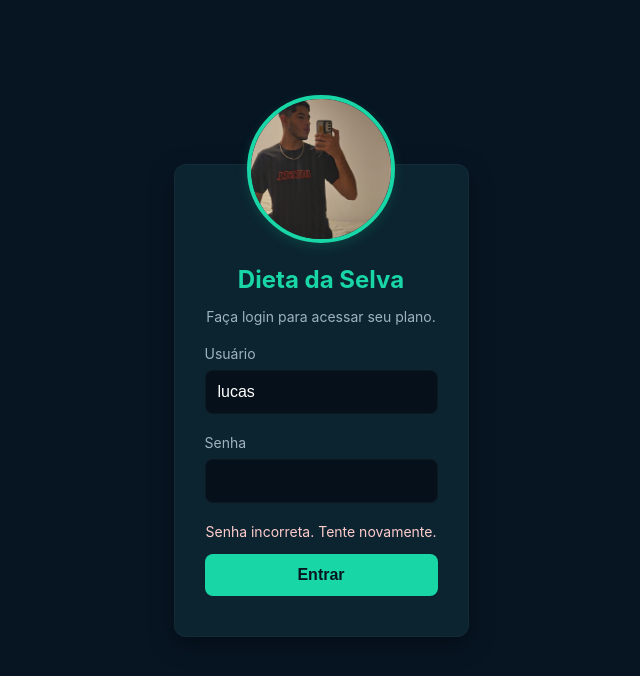
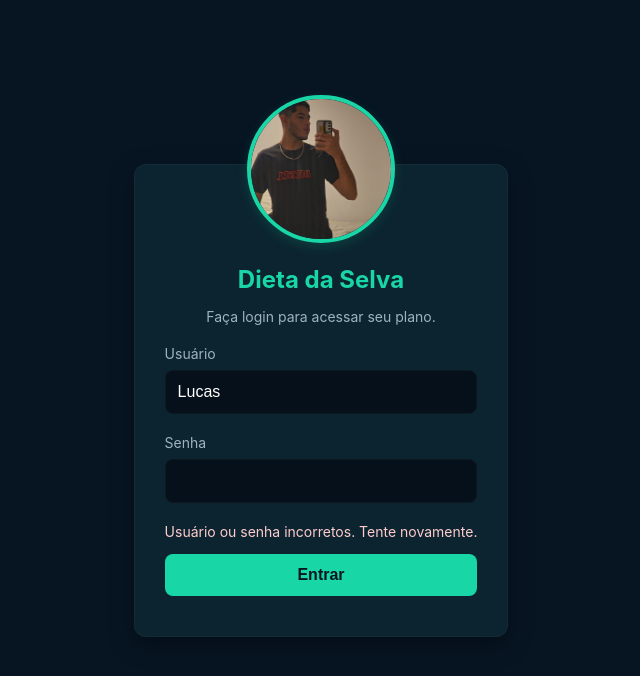
Before and after one commit to lczs27/dieta-da-selva, a plain HTML site: page login.html in a window 1280 px wide. Both pictures are taken after typing "Sample123" into the empty fields and a click on the button "Entrar". Shown: the whole page, without its empty margins (319-959 px from the left). Drawn offline with Linux system fonts and the light colour scheme.

Commit message:
Update login.html

```diff
--- a/login.html
+++ b/login.html
@@ -11,6 +11,7 @@
             --panel:#0c2430;
             --muted:#9fb3bd;
             --accent:#19d6a6;
+            --accent-2:#0fb07f;
             --alert:#c85b2f;
             --card-border:rgba(255,255,255,0.03);
         }
@@ -41,18 +42,18 @@
             box-shadow: 0 8px 24px rgba(0,0,0,0.4);
             border: 1px solid var(--card-border);
             text-align: center;
-            position: relative; /* Para que os elementos internos se posicionem corretamente */
+            position: relative;
         }
 
         .user-profile-login {
             position: absolute;
-            top: -70px; /* Ajuste para posicionar o círculo acima do card */
+            top: -70px;
             left: 50%;
             transform: translateX(-50%);
             width: 140px;
             height: 140px;
             border-radius: 50%;
-            border: 4px solid var(--accent); /* Borda mais grossa para destacar */
+            border: 4px solid var(--accent);
             overflow: hidden;
             box-shadow: 0 4px 12px rgba(15,176,127,0.2);
             z-index: 10;
@@ -68,7 +69,7 @@
             color: var(--accent);
             font-size: 24px;
             margin: 10px 0 0;
-            padding-top: 50px; /* Espaço para a imagem de perfil */
+            padding-top: 50px;
         }
 
         .small {
@@ -110,11 +111,15 @@
             border-radius: 8px;
             cursor: pointer;
             font-size: 16px;
-            transition: background 0.3s;
+            transition: background 0.3s, transform 0.1s ease;
         }
 
         .login-button:hover {
             background: var(--accent-2);
+        }
+
+        .login-button:active {
+            transform: scale(0.98);
         }
 
         .alert-error {
@@ -136,7 +141,11 @@
             const passwordInput = document.getElementById('password');
             const errorMessage = document.getElementById('error-message');
 
-            if (passwordInput.value === 'senha_secreta') {
+            // Usuário e senha redefinidos aqui
+            const username = document.getElementById('username').value;
+            const password = passwordInput.value;
+
+            if (username === 'Lucas' && password === 'Prot3gido') {
                 sessionStorage.setItem("loggedIn", "true");
                 window.location.href = "index.html";
             } else {
@@ -160,13 +169,13 @@
         <form onsubmit="handleLogin(event)">
             <div class="input-group">
                 <label for="username">Usuário</label>
-                <input type="text" id="username" value="lucas" readonly/>
+                <input type="text" id="username" value="Lucas" readonly/>
             </div>
             <div class="input-group">
                 <label for="password">Senha</label>
                 <input type="password" id="password" required/>
             </div>
-            <p id="error-message" class="alert-error">Senha incorreta. Tente novamente.</p>
+            <p id="error-message" class="alert-error">Usuário ou senha incorretos. Tente novamente.</p>
             <button type="submit" class="login-button">Entrar</button>
         </form>
     </div>
```
